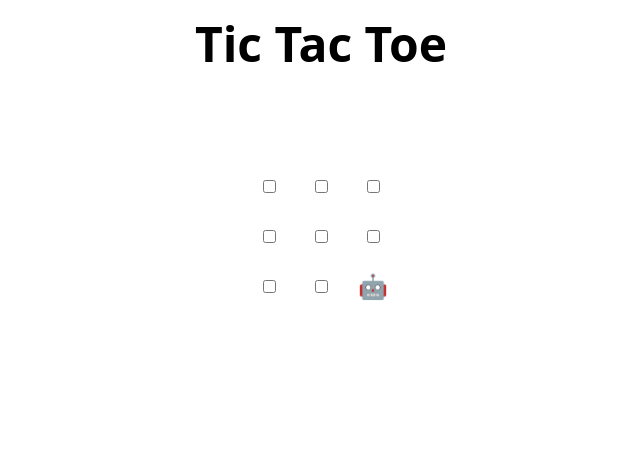
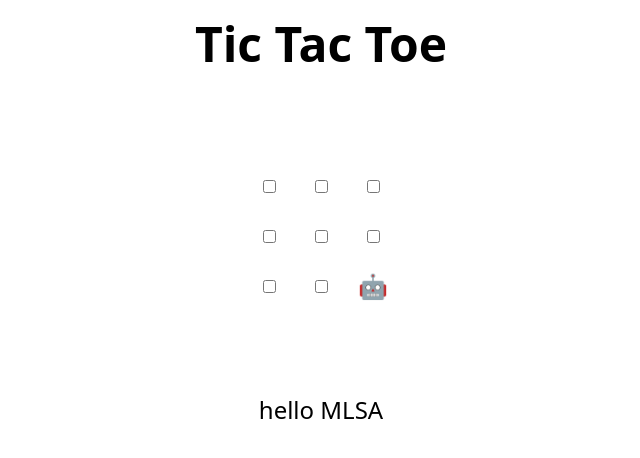
Before and after one commit to Safiullahkorai-786/task2, a plain HTML site: page index.html in a window 1280 px wide. Shown: the whole page, without its empty margins (319-959 px from the left). Drawn offline with Linux system fonts and the light colour scheme.

Commit message:
Update index.html
My Suggestion will be committed

```diff
--- a/index.html
+++ b/index.html
@@ -46,7 +46,7 @@
     <td><input type="checkbox" /></td>
   </tr>
 </table>
-
+<p>hello MLSA</p>
 <h2 hidden>Game over, refresh to play again 🧑‍💻 🤖!</h2>
 
 <script>
```
